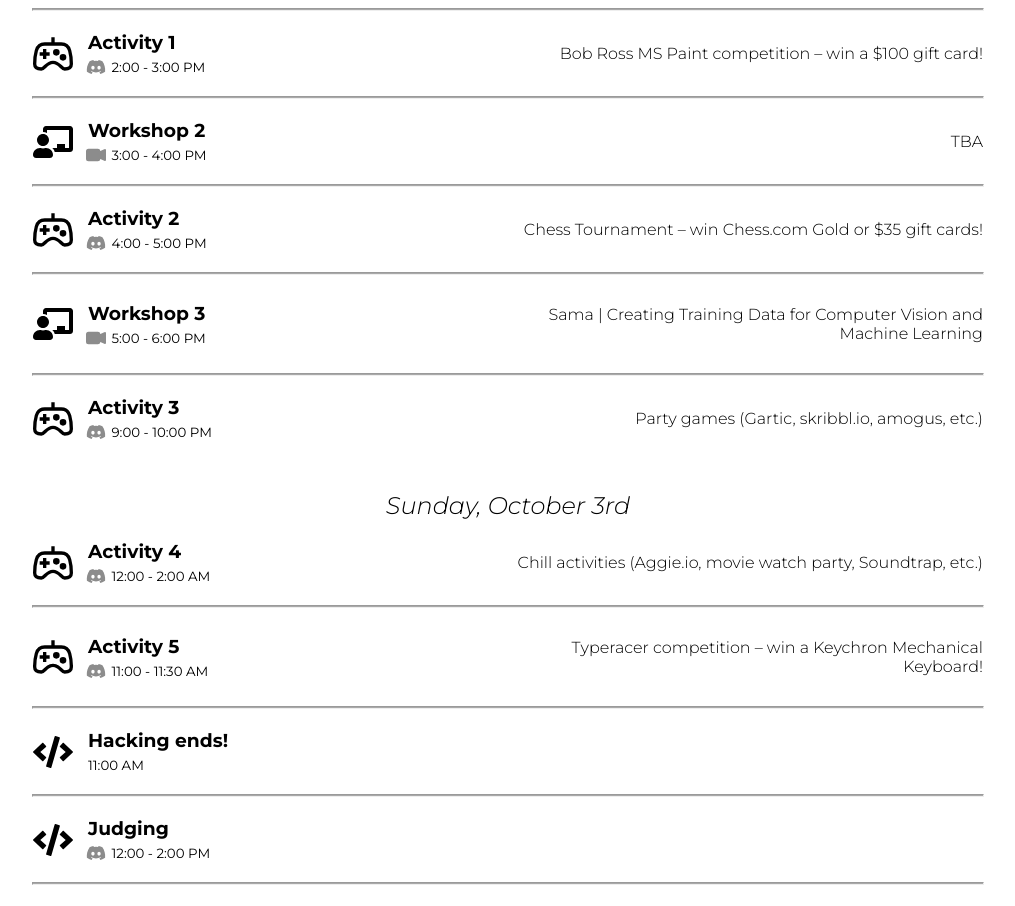
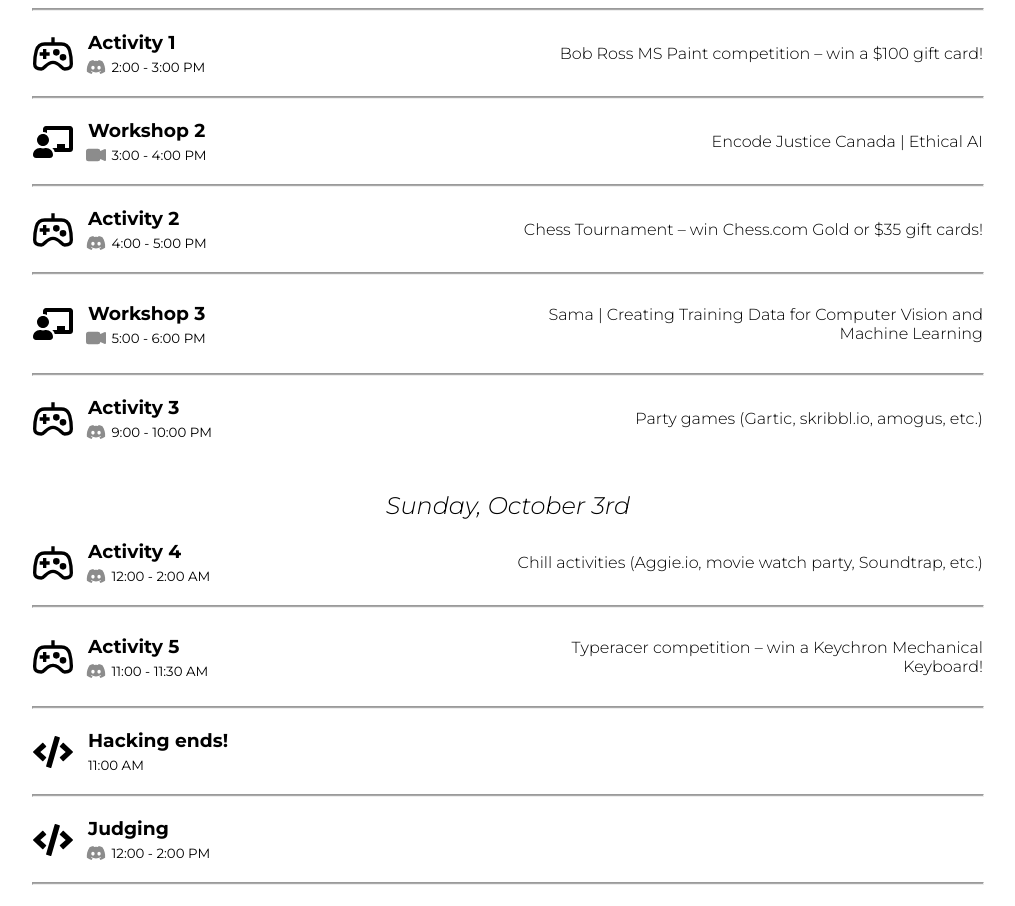
Before and after one commit to McGillAISociety/MAIShacks, a Next.js app: page /live in a window 1280 px wide. Shown: the part 860-1766 px from the top of the page, without its empty margins (132-1147 px from the left). Built offline with nearby package versions, Linux system fonts and the light colour scheme.

Commit message:
we have workshop 2

```diff
--- a/components/live/Schedule.js
+++ b/components/live/Schedule.js
@@ -12,7 +12,7 @@ const saturday = [
     { type: 'hacking', time: "11:00 AM", title: 'Hacking starts!', description: '' },
     { type: 'workshop', time: "1:00 - 2:00 PM", platform: 'zoom', title: 'Workshop 1', description: 'TBA' },
     { type: 'activity', time: "2:00 - 3:00 PM", platform: 'discord', title: 'Activity 1', description: 'Bob Ross MS Paint competition – win a $100 gift card!' },
-    { type: 'workshop', time: "3:00 - 4:00 PM", platform: 'zoom', title: 'Workshop 2', description: 'TBA' },
+    { type: 'workshop', time: "3:00 - 4:00 PM", platform: 'zoom', title: 'Workshop 2', description: 'Encode Justice Canada | Ethical AI' },
     { type: 'activity', time: "4:00 - 5:00 PM", platform: 'discord', title: 'Activity 2', description: 'Chess Tournament – win Chess.com Gold or $35 gift cards!' },
     { type: 'workshop', time: "5:00 - 6:00 PM", platform: 'zoom', title: 'Workshop 3', description: 'Sama | Creating Training Data for Computer Vision and Machine Learning' },
     { type: 'activity', time: "9:00 - 10:00 PM", platform: 'discord', title: 'Activity 3', description: 'Party games (Gartic, skribbl.io, amogus, etc.)' },
```
